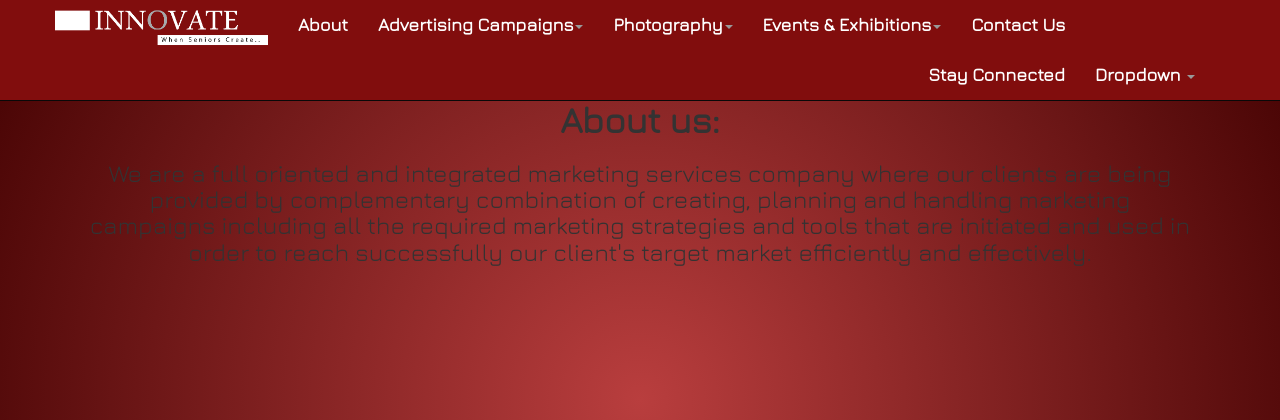
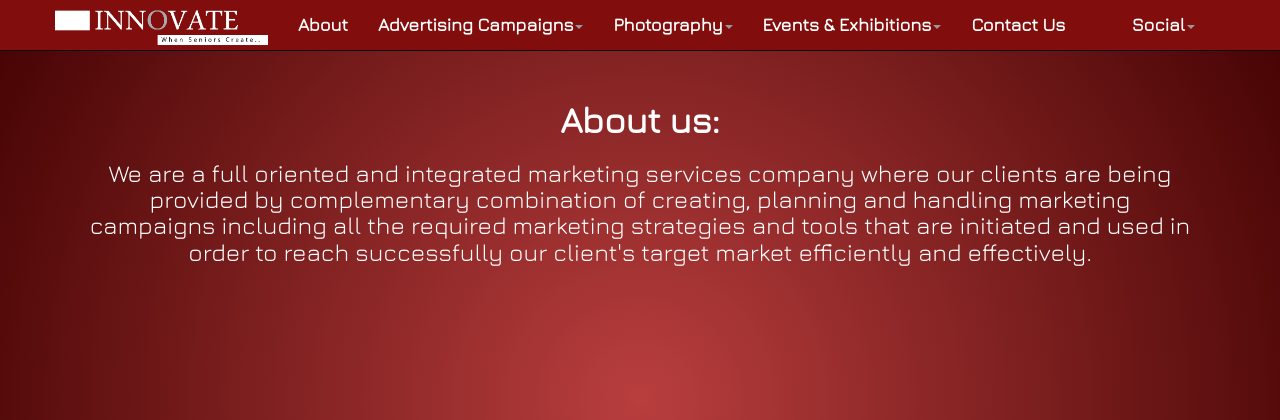
Before and after one commit to BeshoyAtef/innovate, a Django app: template Innovate/www/templates/about.html in a window 1280 px wide. Shown: the top 420 px of the page. Run offline with Django 3.2, Linux system fonts and the light colour scheme; the template is opened without the code that fills it, so the values that code supplies are empty; parts of the project's set-up code (start-up, migrations or seed data) failed here and were passed over; some libraries are stand-ins or nearby versions.

Commit message:
add a basic about

```diff
--- a/Innovate/www/templates/about.html
+++ b/Innovate/www/templates/about.html
@@ -107,7 +107,9 @@
                 {{about.maintitle}}</h1></center>
 <!-- <div id="testclick"><h3>Teeeeeeeeeeeeeest</h3></div> -->
 
-            <div class="container">
+            <div class="container" style="color: #fff;clear: both;
+                font-weight: bold;
+                font-family: 'Jura', sans-serif;">
                 <h1 style="font-weight: bold;
                 font-family: 'Jura', sans-serif;">About us:</h1>
                 <h3>We are a full oriented and integrated marketing services company where our clients are being provided by complementary combination of creating, planning and handling marketing campaigns including all the required marketing strategies and tools that are  initiated and used in order to reach successfully our client's target market efficiently and effectively. </h3>
--- a/Innovate/www/templates/nav.html
+++ b/Innovate/www/templates/nav.html
@@ -82,37 +82,42 @@ a {
               <li class="active"><a href="./">navbar-right</a></li>
             </ul> -->
             <ul class="nav navbar-nav navbar-right">
-              <li><a href="#">Stay Connected</a></li>
               <li class="dropdown">
-                <a href="#" class="dropdown-toggle" data-toggle="dropdown">Dropdown <b class="caret"></b></a>
+                <a href="#" class="dropdown-toggle" data-toggle="dropdown">Social<b class="caret"></b></a>
                 <ul class="dropdown-menu">
-                  <li><a href="#">           <p style = "text-align: center;
-
-color: white;
+                  <li><a href="#">
+                  <style>
+                  a{
+                    text-decoration: none;
+                  }
+                  </style>
+                <p style = "text-align: center;color: white;
 font-size: 15px;
 -webkit-margin-before: 0;
 -webkit-margin-after: 0;" >
-  <a href="http://www.facebook.com/InnovateWD">
+  <a href="http://www.facebook.com/InnovateWD" target="_blank">
     <img src="{% static 'images/icons/facebook.png'%}" style="width:32px;"  alt="FB" target="_blank">
   </a>
   <a href="http://instagram.com/Innovate_m_p" target="_blank">
     <img src="{% static 'images/icons/Instagram-32-4.png'%}" style="width:32px;" alt="FB">
   </a>
-  <a href="">
+
+  <a href="http://www.youtube.com/user/013Pete" target="_blank">
+    <img src="{% static 'images/icons/youtube.png'%}" style="width:32px;" alt="FB"  target="_blank">
+  </a>
+  <a href="https://twitter.com/InnovateMP" target="_blank">
+    <img src="{% static 'images/icons/twitter.png'%}" style="width:32px;" alt="FB"  target="_blank">
+  </a>
+ <!--
+   <a href="" target="_blank">
     <img src="{% static 'images/icons/Soundcloud-orange-32.png'%}" style="width:32px;" alt="FB"  target="_blank">
   </a>
-  <a href="http://www.youtube.com/user/013Pete">
-    <img src="{% static 'images/icons/youtube.png'%}" style="width:32px;" alt="FB"  target="_blank">
-  </a>
-  <a href="https://twitter.com/InnovateMP">
-    <img src="{% static 'images/icons/twitter.png'%}" style="width:32px;" alt="FB"  target="_blank">
-  </a>
-  <a href="">
+ <a href="" target="_blank">
     <img src="{% static 'images/icons/google.png'%}" style="width:32px;" alt="FB"  target="_blank">
   </a>
-  <a href="">
+ <a href="" target="_blank">
     <img src="{% static 'images/icons/pinterest.png'%}" style="width:32px;" alt="FB"  target="_blank">
-  </a>
+  </a>-->
 
               </p></a></li>
                 </ul>
```
